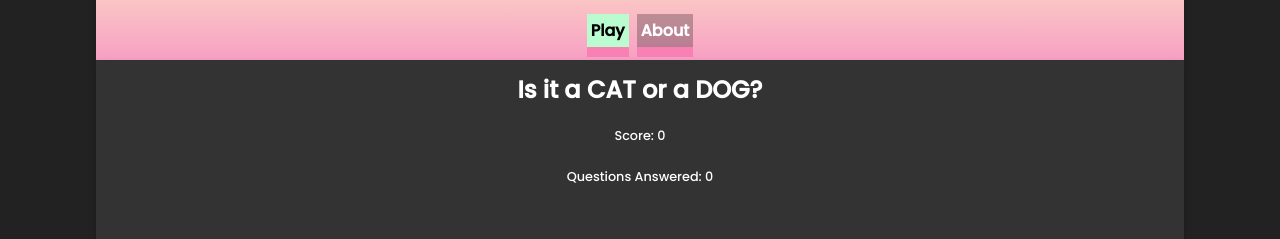
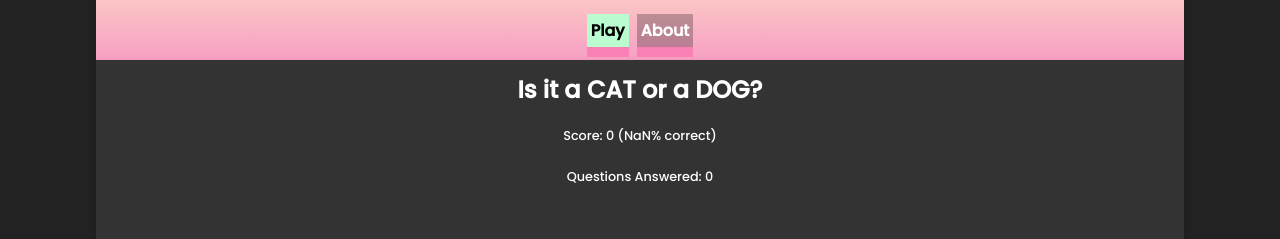
Before and after one commit to eirikenriquez/CatOrDog, a React (Create React App) app in the folder client/: page / in a window 1280 px wide. Shown: the part 164-403 px from the top of the page. Built offline with nearby package versions, Linux system fonts and the light colour scheme; no server answers.

Commit message:
fixed score count

```diff
--- a/client/src/components/Quiz.js
+++ b/client/src/components/Quiz.js
@@ -1,48 +1,33 @@
-import React, { useState, useEffect } from "react";
+import React, { useState } from "react";
 import Question from "./Question";
 import "../styles/Quiz.css";
 
 function Quiz() {
-  const [userAnswers, setUserAnswers] = useState(() => {
-    const storedUserAnswers = sessionStorage.getItem("userAnswers");
-    return storedUserAnswers ? JSON.parse(storedUserAnswers) : [];
-  });
+  const [answersCount, setAnswersCount] = useState(0);
+  const [score, setScore] = useState(0);
+  const [resultClass, setResultClass] = useState("");
+  const [resultText, setResultText] = useState("");
 
-  const [score, setScore] = useState(() => {
-    const storedScore = sessionStorage.getItem("score");
-    return storedScore ? parseInt(storedScore, 10) : 0;
-  });
+  const updateScoreDisplay = (resultText, resultClass, timeoutDuration) => {
+    // show correct/wrong message depending on answer
+    setResultText(resultText);
+    setResultClass(resultClass);
 
-  const [scoreClass, setScoreClass] = useState("");
-  const [scoreText, setScoreText] = useState(`Score: ${score}`);
-
-  useEffect(() => {
-    sessionStorage.setItem("userAnswers", JSON.stringify(userAnswers));
-    sessionStorage.setItem("score", score.toString());
-  }, [userAnswers, score]);
+    // display score after
+    setTimeout(() => {
+      setResultText("");
+      setResultClass("");
+    }, timeoutDuration);
+  };
 
   const handleAnswer = (userAnswer, correctAnswer) => {
-    const updatedAnswers = [...userAnswers, userAnswer];
-    const updateScoreDisplay = (
-      scoreText,
-      scoreClass,
-      timeoutDuration,
-      isCorrect
-    ) => {
-      if (isCorrect) setScore(score + 1);
-      setScoreText(scoreText);
-      setScoreClass(scoreClass);
-      setTimeout(() => {
-        setScoreText(`Score: ${score}`);
-        setScoreClass("");
-      }, timeoutDuration);
-    };
+    setAnswersCount(answersCount + 1);
 
-    setUserAnswers(updatedAnswers);
     if (userAnswer === correctAnswer) {
-      updateScoreDisplay("Correct! Nice one :^)", "score-correct", 1000, true);
+      setScore(score + 1);
+      updateScoreDisplay("Correct! Nice one :^)", "answer-correct", 1000);
     } else {
-      updateScoreDisplay("WRONG! Unlucky 😭", "score-wrong", 1500, false);
+      updateScoreDisplay("WRONG! Unlucky 😭", "answer-wrong", 1500);
     }
   };
 
@@ -50,8 +35,15 @@ function Quiz() {
     <div className="quiz">
       <div className="quiz-header">
         <h2>Is it a CAT or a DOG?</h2>
-        <p className={scoreClass}>{scoreText}</p>
-        <p>Questions Answered: {userAnswers.length}</p>
+        {resultText === "" ? (
+          <p>
+            Score: {score} ({((score / answersCount) * 100).toFixed(0)}%
+            correct)
+          </p>
+        ) : (
+          <p className={resultClass}>{resultText}</p>
+        )}
+        <p>Questions Answered: {answersCount}</p>
       </div>
       <Question onAnswer={handleAnswer} />
     </div>
--- a/client/src/styles/Quiz.css
+++ b/client/src/styles/Quiz.css
@@ -5,14 +5,14 @@ p {
     transform: scale(0.8, 0.8);
 }
 
-.score-correct {
+.answer-correct {
     transition: color 0.3s ease-in-out, transform 0.4s ease-in-out;
     transform-origin: center;
     transform: scale(1.5, 1.5);
     color: green;
 }
 
-.score-wrong {
+.answer-wrong {
     transition: color 0.3s ease-in-out, transform 0.7s ease-in-out;
     transform-origin: center;
     color: red;
```
